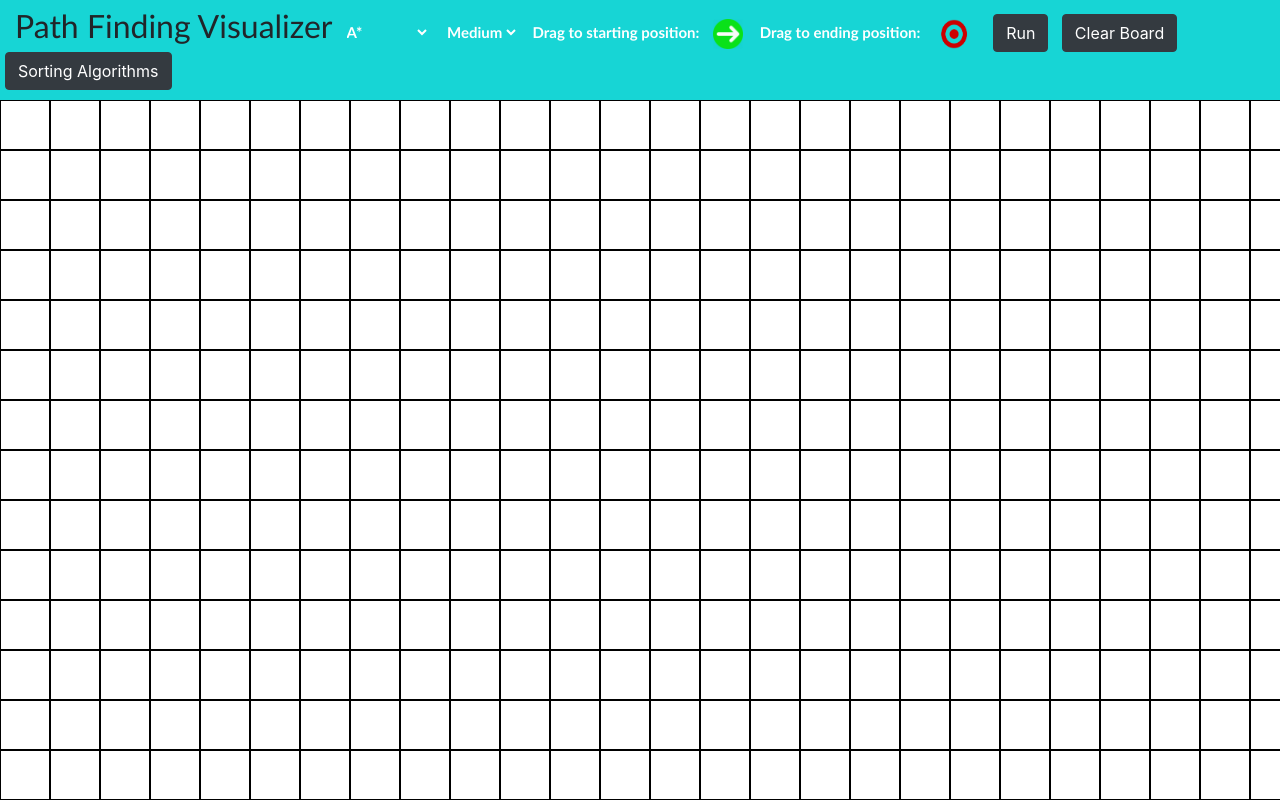
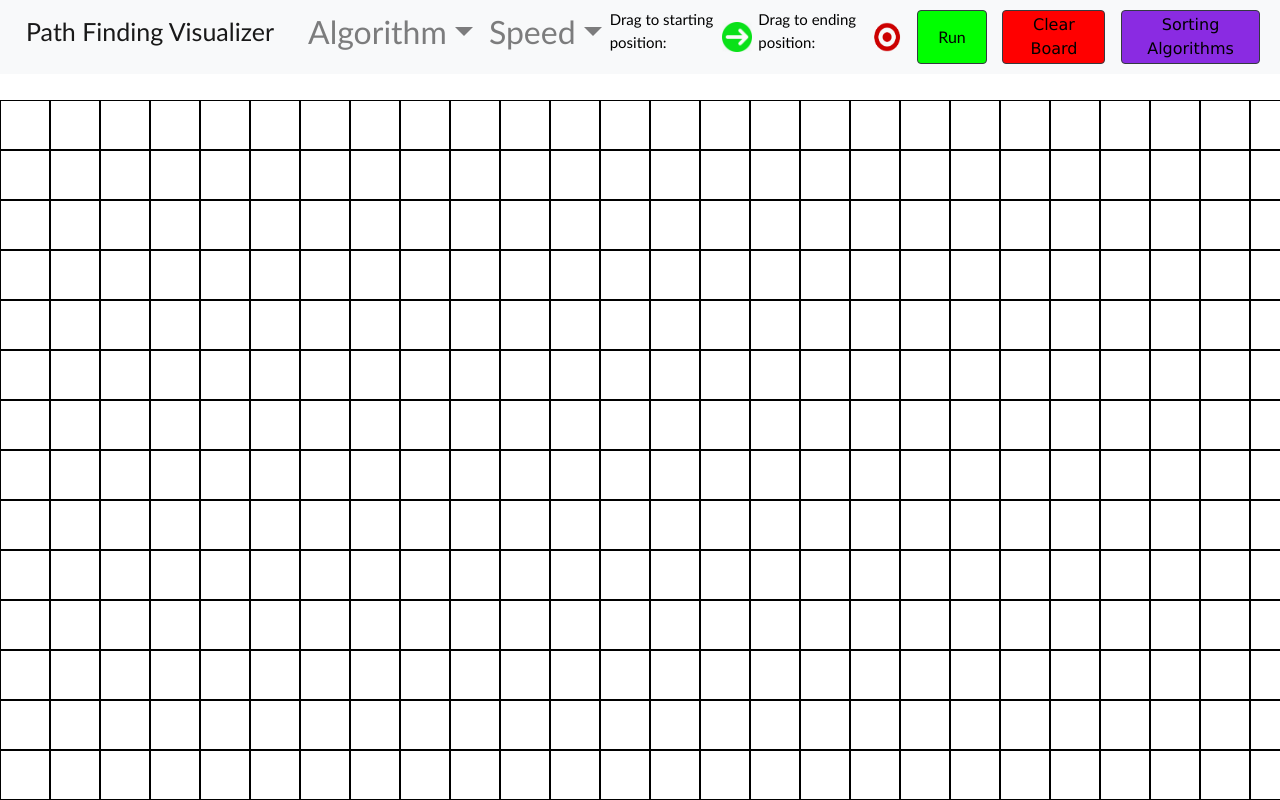
Before and after one commit to jcarlson212/Path-Finding-Visualizer, a React (Create React App) app: page / in a window 1280 px wide. Shown: the top 800 px of the page. Built offline with nearby package versions, Linux system fonts and the light colour scheme.

Commit message:
nav start

```diff
--- a/src/NavBar.css
+++ b/src/NavBar.css
@@ -9,11 +9,21 @@ a{
   color:white;
 }
 b{
-  font-size:15px;
+  font-size:20px;
   font-family: 'Trebuchet MS', 'Lucida Sans Unicode', 'Lucida Grande', 'Lucida Sans', Arial, sans-serif;
   color:white;
 }
 
+.testing{
+  font-size:15px;
+  font-family: 'Trebuchet MS', 'Lucida Sans Unicode', 'Lucida Grande', 'Lucida Sans', Arial, sans-serif;
+  color:black;
+}
+.testing2{
+  font-size:25px;
+  font-family: 'Trebuchet MS', 'Lucida Sans Unicode', 'Lucida Grande', 'Lucida Sans', Arial, sans-serif;
+  color:white;
+}
   .button1{border-radius:50%;border:0;background:transparent}
   .button2{border-radius:50%;border:0;background:transparent}
     select{
@@ -128,7 +138,7 @@ background-color: green;
   .button5:hover{
     cursor: pointer;
     color: white;
-    background-color: blueviolet139, 0, 0);
+    background-color: blueviolet139, 0, 0;
   }
   .button5:active{
       background-color: blueviolet;
--- a/src/NavigationBar.js
+++ b/src/NavigationBar.js
@@ -1,6 +1,11 @@
 import React from 'react';
 import ReactDOM from 'react-dom';
 import Button from 'react-bootstrap/Button';
+import Navbar from 'react-bootstrap/Navbar';
+import NavDropdown from 'react-bootstrap/NavDropdown';
+import Nav from 'react-bootstrap/Nav';
+import Form from 'react-bootstrap/Form';
+import FormControl from 'react-bootstrap/FormControl';
 import startnode from "./images/startnode.png";
 import endnode from "./images/endnode.png";
 import './NavBar.css';
@@ -9,6 +14,8 @@ import { hashCoord } from "./GridHelperFunctions";
 import { breadthFirstSearch, AStarSearch, depthFirstSearch } from "./SearchAlgorithms";
 import { NORMAL, FAST, SLOW, ULTRA } from './Constants';
 import { CELL_WIDTH } from './Cell';
+
+
 
 
 //There needs to be
@@ -24,9 +31,11 @@ import { CELL_WIDTH } from './Cell';
 // can do nothing at the moment. I am thinking like a green dot in the middle of a 50x50 square
 //6) similar a red node (a red dot)
 //7) After all of this (or before doing this) you can also do the animation of the cells changing color
+
+
 export const NAVAGATION_BAR_HEIGHT = 100;
 
-export class NavigationBar extends React.Component {
+export class NavigationBar extends React.Component{
 
     state = {
         isDragging: false,
@@ -118,60 +127,41 @@ export class NavigationBar extends React.Component {
         }
     }
 
-    render() {
-        return (
-            <div style={{
-                height: NAVAGATION_BAR_HEIGHT,
-                display: "flex",
-                backgroundColor: "rgb(23,213,213)",
-                flexDirection: "row",
-                alignItems: "center"
-            }}>
-
-                <div style={{ marginLeft: 5, margingRight: 5 }}>
-                    <a>
-                        Path Finding Visualizer
-                    </a>
-
-                    <select value={this.state.algorithm} onChange={(event) => {
-                        this.setState({
-                            ...this.state,
-                            algorithm: event.target.value
-                        })
-                    }}>
-
-                        <option disabled selected style="Algorithm" style={{ color: "black" }}>Algorithm</option>
-                        <option value="A*" style={{ color: "black" }}>A*</option>
-                        <option value="DFS" style={{ color: "black" }}>DFS</option>
-                        <option value="BFS" style={{ color: "black" }}>BFS</option>
-                    </select>
-            &nbsp;&nbsp;&nbsp;
-
-            <select value={this.state.speed} onChange={(event) => {
-                        this.setState({
-                            ...this.state,
-                            speed: event.target.value
-                        })
-                    }}>
-                        <option disabled selected style="Speed" style={{ color: "black" }}>Speed</option>
-                        <option value="Slow" style={{ color: "black" }}>Slow</option>
-                        <option value="Medium" style={{ color: "black" }}>Medium</option>
-                        <option value="Fast" style={{ color: "black" }}>Fast</option>
-                        <option value="Ultra" style={{ color: "black" }}>Ultra</option>
-                    </select>
-
-            &nbsp;&nbsp;&nbsp;<b>Drag to starting position:&nbsp;&nbsp;<button class="button button1" draggable={true} onDragStart={() => { this.startNodePressed() }} ><img src={startnode} width="30" height="30"></img></button>
-            &nbsp;&nbsp;&nbsp;Drag to ending position:&nbsp;&nbsp;<button class="button button2" draggable={true} onDragStart={() => { this.endNodePressed() }}><img src={endnode} width="40" height="30" /></button></b>
+render()
+{
+    return(
+        <Navbar bg="light" expand="lg">
+        <Navbar.Toggle aria-controls="basic-navbar-nav" />
+        <Navbar.Collapse id="basic-navbar-nav">
+    <Nav className="testing">
+    <Navbar.Brand className="testing2" href="#home">Path Finding Visualizer</Navbar.Brand>
+      <NavDropdown title="Algorithm" id="basic-nav-dropdown">
+        <NavDropdown.Item href="#action/3.1">A*</NavDropdown.Item>
+        <NavDropdown.Item href="#action/3.2">DFS action</NavDropdown.Item>
+        <NavDropdown.Item href="#action/3.3">BFS</NavDropdown.Item>
 
 
-            &nbsp;&nbsp;&nbsp;<Button variant="dark" onClick={() => { this.run() }}>Run</Button>
-            &nbsp;&nbsp;&nbsp;<Button variant="dark" onClick={() => { this.clearBoard() }}>Clear Board</Button>
-            &nbsp;&nbsp;&nbsp;<Button variant="dark" onClick={() => { this.changeScreen() }}>Sorting Algorithms</Button>
+      </NavDropdown>
 
-            </div>
-                <br />
+      <NavDropdown title="Speed" id="basic-nav-dropdown">
+        <NavDropdown.Item href="#action/3.1">Slow</NavDropdown.Item>
+        <NavDropdown.Item href="#action/3.2">Medium</NavDropdown.Item>
+        <NavDropdown.Item href="#action/3.3">Fast</NavDropdown.Item>
+        <NavDropdown.Item href="#action/3.4">Ultra</NavDropdown.Item>
+        </NavDropdown>
+        Drag to starting position:
+        <button class="button button1" draggable={true} onDragStart={() => { this.startNodePressed() }} ><img src={startnode} width="30" height="30"></img></button>
+        Drag to ending position:
+        <button class="button button2" draggable={true} onDragStart={() => { this.endNodePressed() }}><img src={endnode} width="40" height="30" /></button>
+        <Button className="button3" variant="dark" onClick={() => { this.run() }}>Run</Button>
+        &nbsp;&nbsp;<Button className="button4" variant="dark" onClick={() => { this.clearBoard() }}>Clear Board</Button>
+        &nbsp;&nbsp;<Button className="button5" variant="dark" onClick={() => { this.changeScreen() }}>Sorting Algorithms</Button>
 
-            </div>
-        );
-    }
+
+    </Nav>
+  </Navbar.Collapse>
+</Navbar>
+    )
+
 }
+};
```
